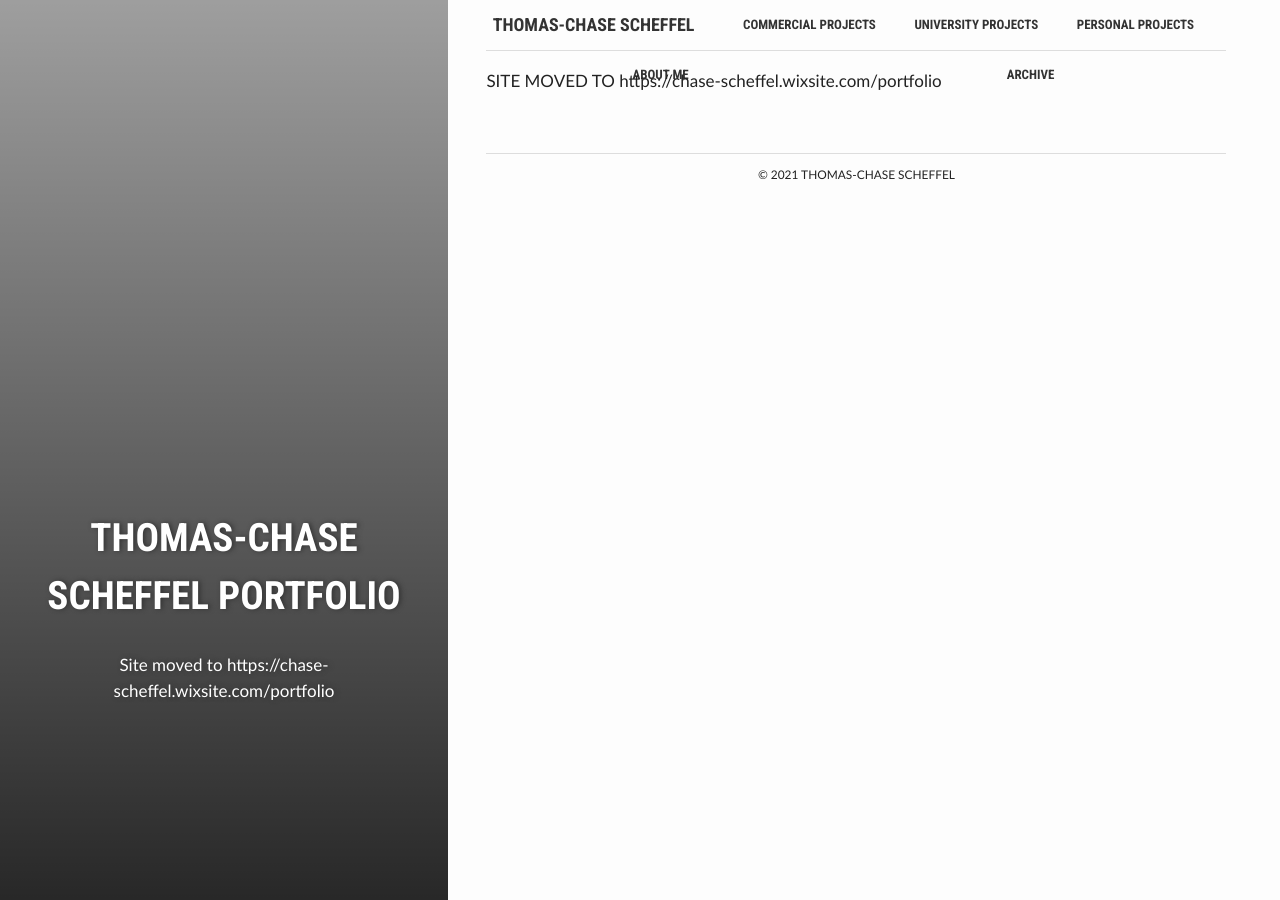
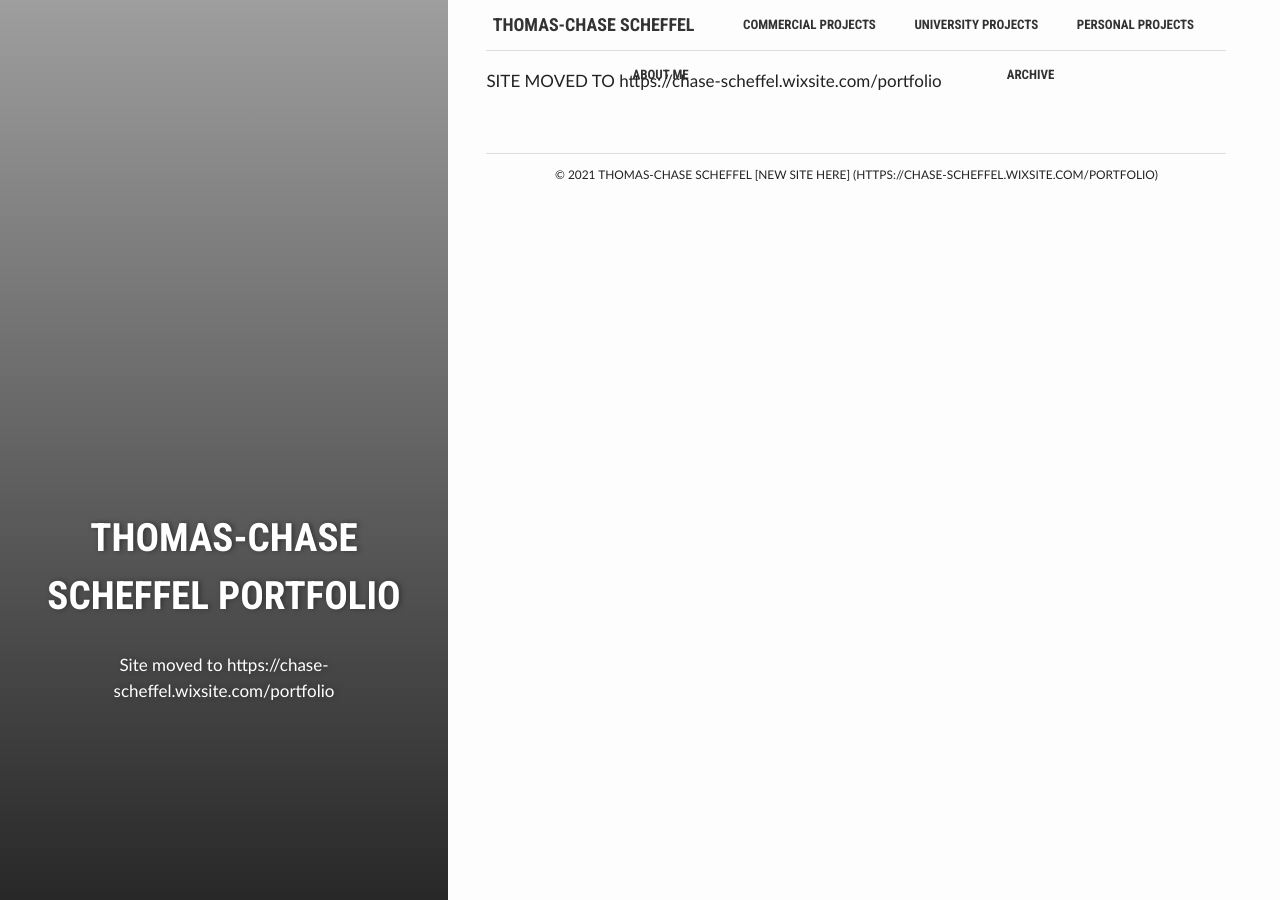
Before and after one commit to ChaseTheHunter/chasethehunter.github.io, a Jekyll site: the page built from index.html, in a window 1280 px wide. Built offline with Jekyll 4.4.1, drawn with Linux system fonts in a browser that asks for light colours.

Commit message:
Update footer.html

```diff
--- a/_includes/footer.html
+++ b/_includes/footer.html
@@ -1,4 +1,5 @@
 <footer class="blog-footer content-wrapper">
   <p>&copy; <span class="full-year"></span> {{ site.title }}</p>
+  [NEW SITE HERE] (https://chase-scheffel.wixsite.com/portfolio)
 </footer>
 <script src="{{ site.baseurl }}/assets/js/scripts.js"></script>
```
